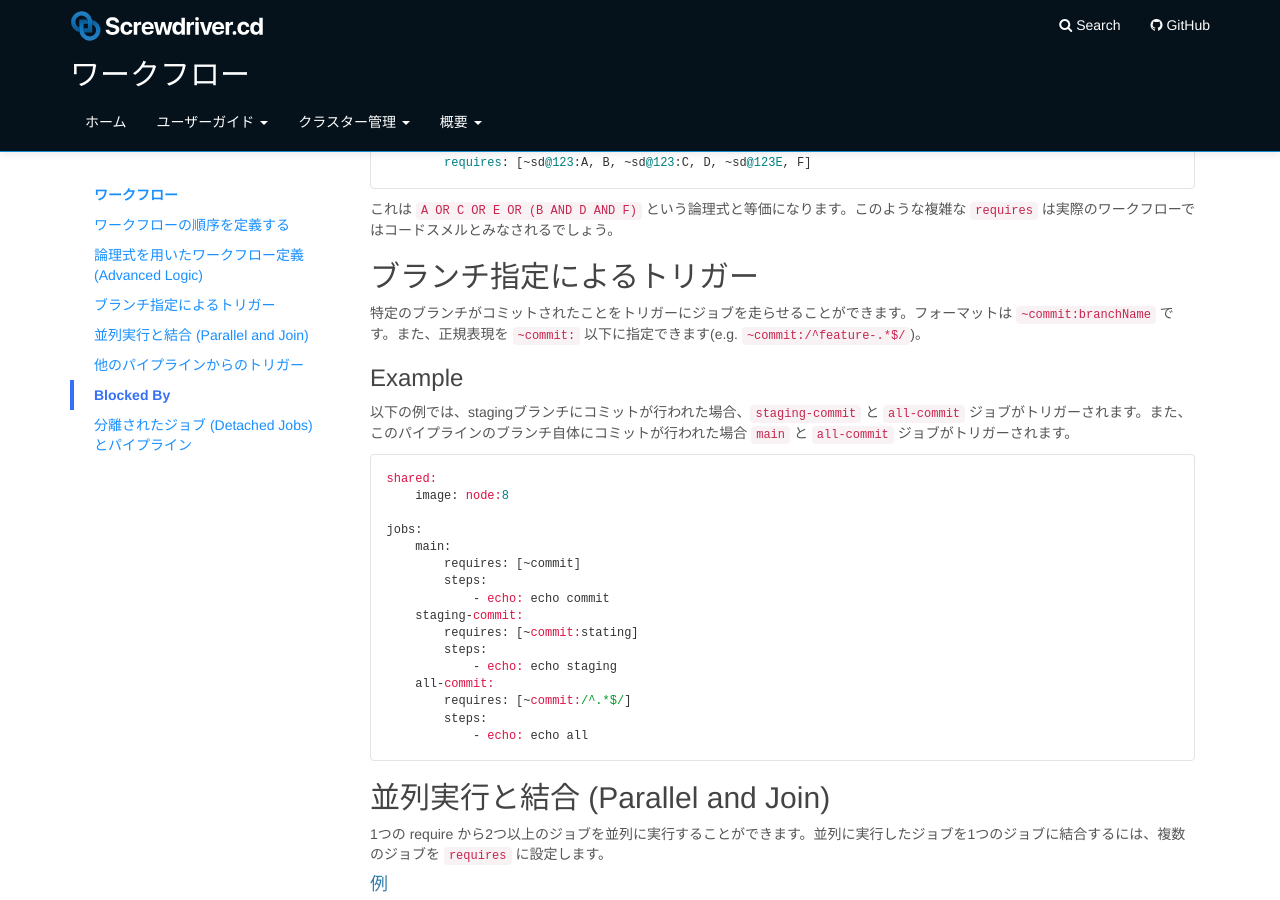
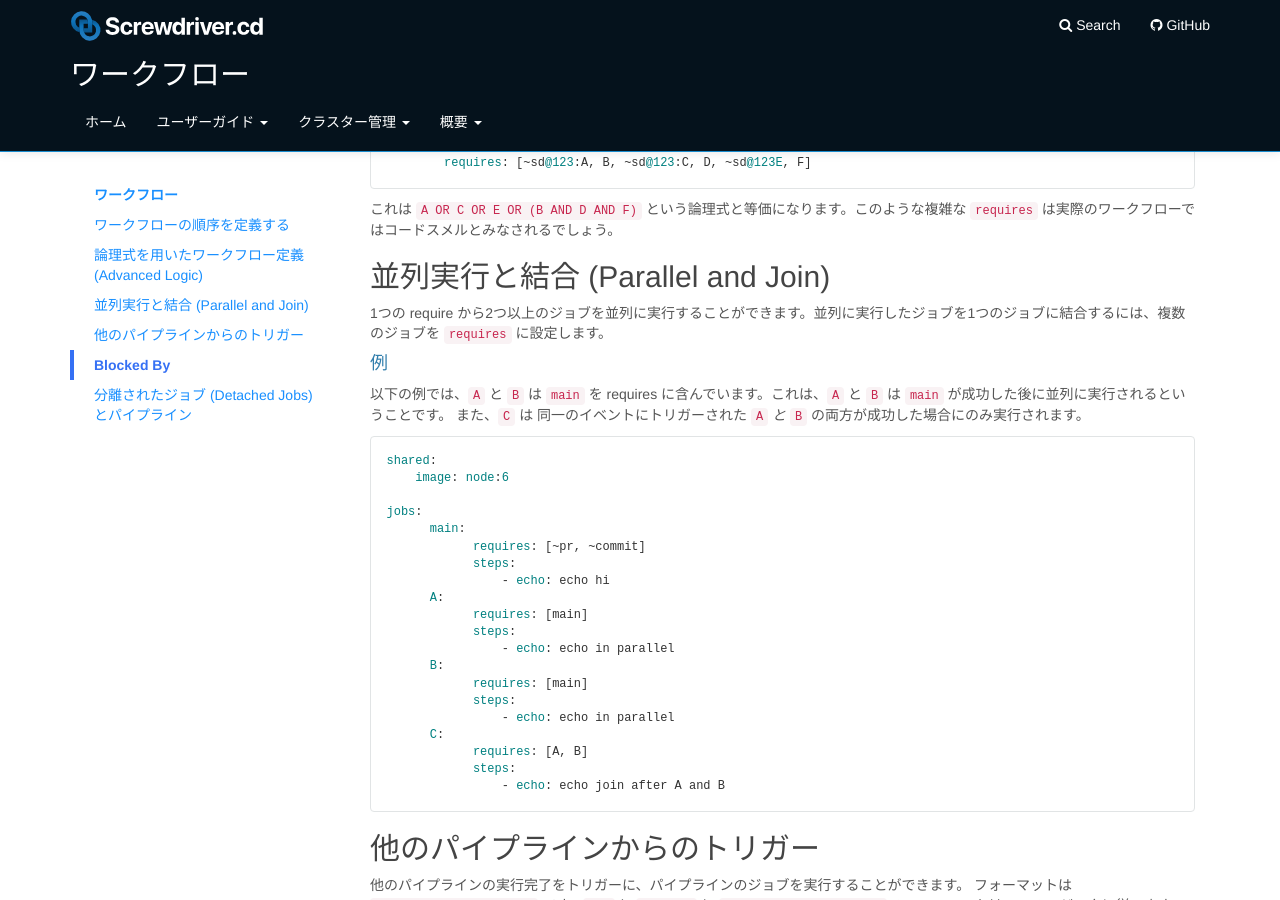
Before and after one commit to screwdriver-cd/guide, a Jekyll site: the page built from docs/ja/user-guide/configuration/workflow.md, in a window 1280 px wide and 900 px high, scrolled down 2003 px. Built offline with Jekyll 4.4.1, drawn with Linux system fonts in a browser that asks for light colours.

Commit message:
only original one

````diff
--- a/docs/ja/user-guide/configuration/workflow.md
+++ b/docs/ja/user-guide/configuration/workflow.md
@@ -10,8 +10,6 @@ toc:
   url: "#ワークフローの順序を定義する"
 - title: 論理式を用いたワークフロー定義 (Advanced Logic)
   url: "#論理式を用いたワークフロー定義"
-- title: ブランチ指定によるトリガー
-  url: "#ブランチ指定によるトリガー"
 - title: 並列実行と結合 (Parallel and Join)
   url: "#並列実行と結合"
 - title: 他のパイプラインからのトリガー
@@ -130,31 +128,6 @@ jobs:
 
 これは `A OR C OR E OR (B AND D AND F)` という論理式と等価になります。このような複雑な `requires` は実際のワークフローではコードスメルとみなされるでしょう。
 
-## ブランチ指定によるトリガー
-特定のブランチがコミットされたことをトリガーにジョブを走らせることができます。フォーマットは `~commit:branchName` です。また、正規表現を `~commit:` 以下に指定できます(e.g. `~commit:/^feature-.*$/`)。
-
-### Example
-以下の例では、stagingブランチにコミットが行われた場合、`staging-commit` と `all-commit` ジョブがトリガーされます。また、このパイプラインのブランチ自体にコミットが行われた場合 `main` と `all-commit` ジョブがトリガーされます。
-
-```
-shared:
-    image: node:8
-
-jobs:
-    main:
-        requires: [~commit]
-        steps:
-            - echo: echo commit
-    staging-commit:
-        requires: [~commit:stating]
-        steps:
-            - echo: echo staging
-    all-commit:
-        requires: [~commit:/^.*$/]
-        steps:
-            - echo: echo all
-```
-
 ## 並列実行と結合 (Parallel and Join)
 
 1つの require から2つ以上のジョブを並列に実行することができます。並列に実行したジョブを1つのジョブに結合するには、複数のジョブを `requires` に設定します。
````
